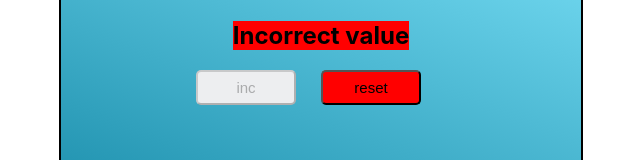
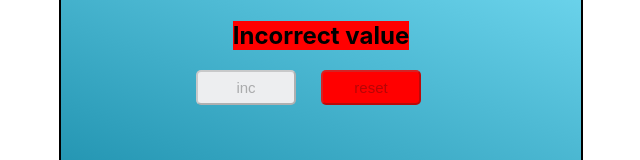
Before and after one commit to Dergacz/counter, a React (Create React App) app: page / in a window 1280 px wide. Shown: the part 250-410 px from the top of the page, without its empty margins (319-959 px from the left). Built offline with nearby package versions, Linux system fonts and the light colour scheme.

Commit message:
add editMode

```diff
--- a/src/App.tsx
+++ b/src/App.tsx
@@ -59,14 +59,11 @@ export function App() {
     }
 
     let title;
-    if (minValue < maxValue) {
+    if (minValue >= maxValue || minValue < 0 || maxValue < 0) {
+        title = "Incorrect value";
+    } else {
         title = "Enter values and press 'set'";
     }
-    else {
-        title = "Incorrect value";
-    }
-
-
 
     return (
         <div className="App">
--- a/src/Counter/Buttons/Buttons.tsx
+++ b/src/Counter/Buttons/Buttons.tsx
@@ -9,6 +9,7 @@ export type ButtonsPropsType = {
     value: number
     title: string
     maxValue: number
+    editMode: boolean
 }
 
 export const Buttons = (props: ButtonsPropsType) => {
@@ -19,11 +20,13 @@ export const Buttons = (props: ButtonsPropsType) => {
         value={props.value}
         title={props.title}
         maxValue={props.maxValue}
+        editMode={props.editMode}
     />
     <ResetButton
         resetCount={props.resetCount}
         value={props.value}
         title={props.title}
+        editMode={props.editMode}
     />
 </div>
     )
--- a/src/Counter/Buttons/IncButton.tsx
+++ b/src/Counter/Buttons/IncButton.tsx
@@ -6,6 +6,7 @@ type IncPropsType = {
     value: number
     title: string
     maxValue: number
+    editMode: boolean
 }
 
 export const IncButton = (props: IncPropsType) => {
@@ -13,7 +14,7 @@ export const IncButton = (props: IncPropsType) => {
         <div>
             <button
                 onClick={() => props.newCount()}
-                disabled={props.value === props.maxValue}
+                disabled={props.value === props.maxValue || props.editMode === true}
                 className={`${"IncBtn"}
                     ${props.value < props.maxValue ? "IncGreen" : ""}`}
             >{props.title}
--- a/src/Counter/Buttons/ResetButton.tsx
+++ b/src/Counter/Buttons/ResetButton.tsx
@@ -5,6 +5,7 @@ type ResetPropsType = {
     resetCount: () => void
     value: number
     title: string
+    editMode: boolean
 }
 
 export const ResetButton = (props: ResetPropsType) => {
@@ -12,6 +13,7 @@ export const ResetButton = (props: ResetPropsType) => {
         <div>
             <button
                 onClick={() => props.resetCount()}
+                disabled={props.editMode === true}
                     className={`${"ResetBtn"}
                     ${"resetRed"}`}
             >reset
--- a/src/Counter/Counter.tsx
+++ b/src/Counter/Counter.tsx
@@ -47,6 +47,7 @@ export const Counter = (props: CounterPropsType) => {
                     value={props.value}
                     title={"inc"}
                     maxValue={props.maxValue}
+                    editMode={props.editMode}
                 />
             </div>
         </div>
```
